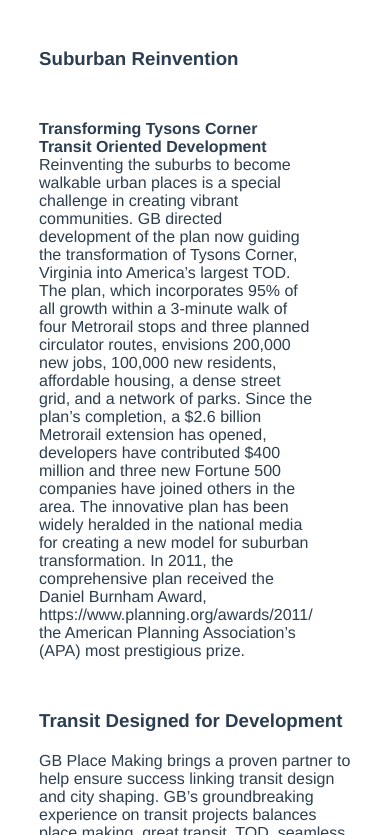
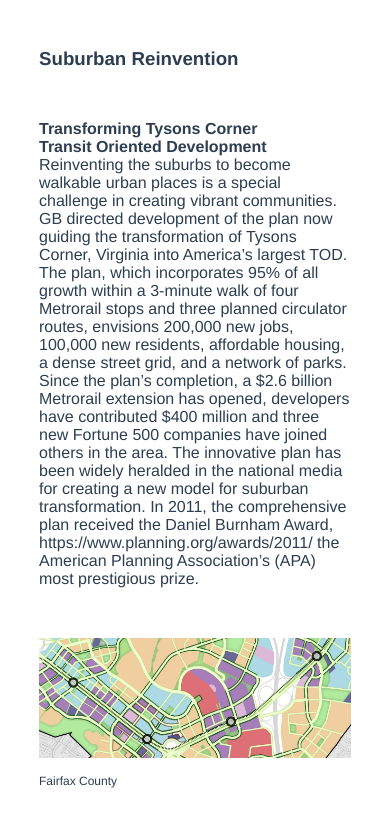
Before and after one commit to arringtonm/gbplace, a Vue app: page / in a window 390 px wide. Shown: the part 1509-2344 px from the top of the page. Built offline with nearby package versions, Linux system fonts and the light colour scheme.

Commit message:
Refine mobile issues

```diff
--- a/src/views/Home.vue
+++ b/src/views/Home.vue
@@ -361,13 +361,24 @@ export default {
   .projects-overlay {
     font-size: 1.25em !important;
   }
+  .projectblock {
+    display: flex;
+    flex-direction: column !important;
+  }
   .left {
     width: 80vw !important;
+    margin-bottom: 50px !important;
   }
   .right {
     img {
-      display: none;
+      // display: none;
+      // margin-top: 50px;
+      width: 100% !important;
+
     }
+  }
+  .imagecredit {
+    // display: none;
   }
   .block,
   .projects-holder,
@@ -380,9 +391,6 @@ export default {
   }
   .gbarrington {
     width: 18em !important;
-  }
-  .imagecredit {
-    display: none;
   }
 }
 
```
